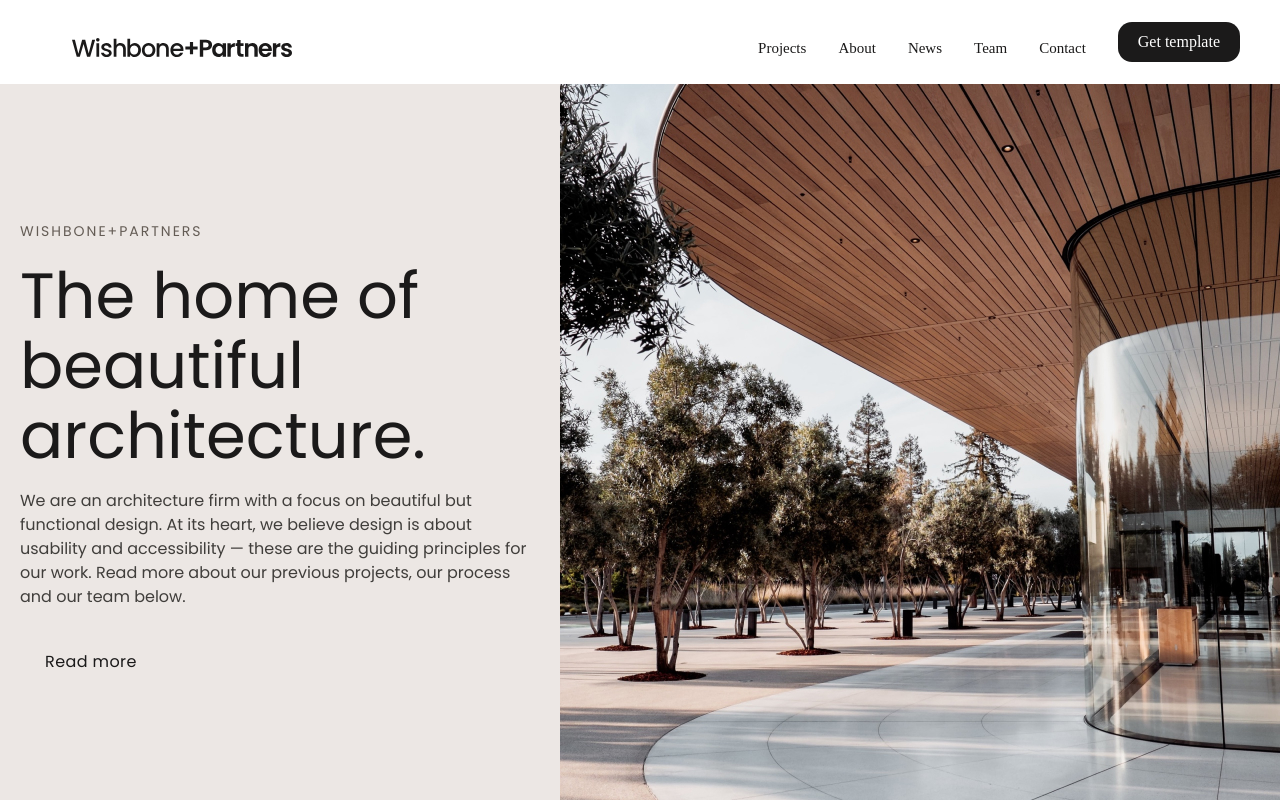
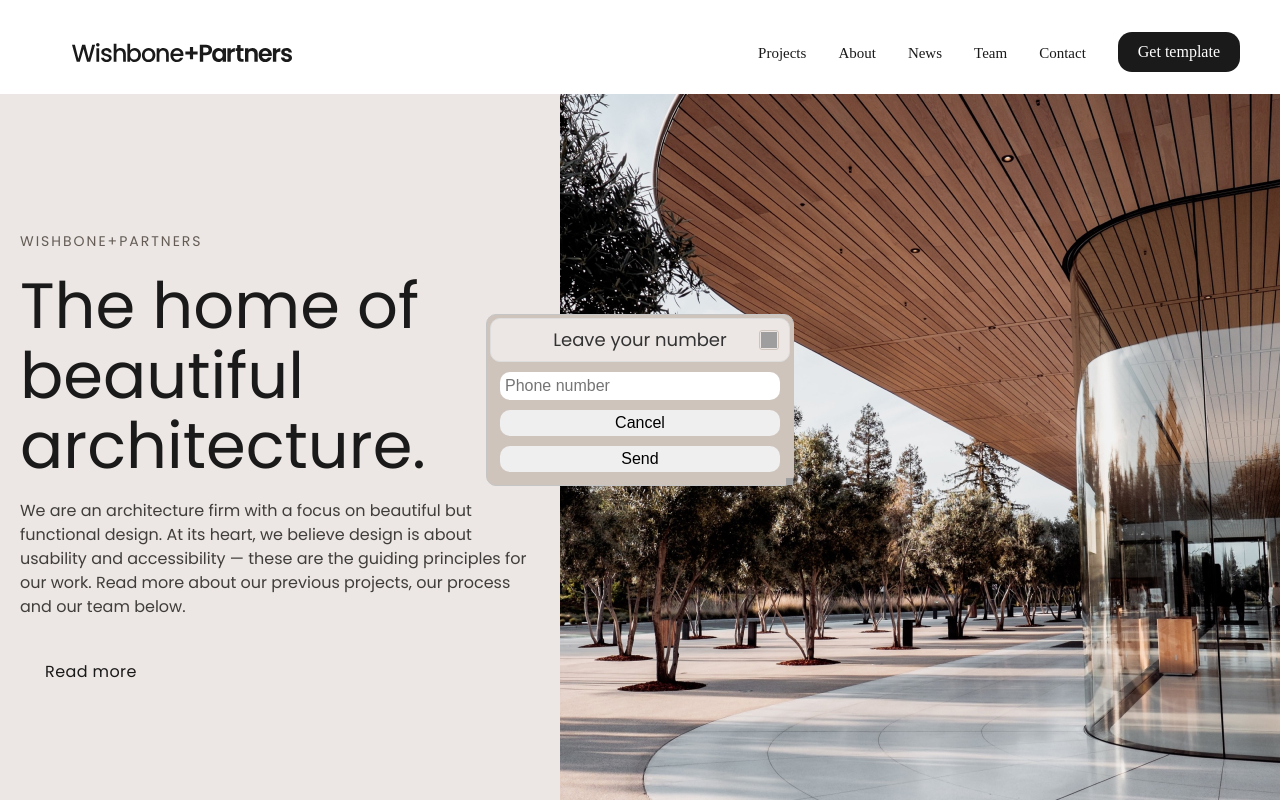
Before and after one commit to KhamzinIllya/Wishbone, a plain HTML site: page index.html in a window 1280 px wide. Both pictures are taken after a click on the link "Get template". Shown: the top 800 px of the page. Drawn offline with nearby package versions, Linux system fonts and the light colour scheme; files that its build step writes are made by us from their sources; grey boxes are pictures that could not be loaded.

Commit message:
Wishbone dialog

```diff
--- a/css/style.css
+++ b/css/style.css
@@ -89,7 +89,7 @@ header ul li:hover a{
 
 
 .item6 {
-    margin: 0 0 0 32px;
+    margin: 10px 0 0 32px;
     background-color: #1B1A1A;
     border-radius: 14px;
 }
@@ -448,3 +448,110 @@ header ul li:hover a{
     height: 9px;
     background-color: antiquewhite;
 }
+
+.ui-widget-header{
+    background:  #ECE7E4;
+    border-radius: 10px;
+}
+.ui-widget-content{
+    background:  #CEC4BC;
+    border-radius: 10px;
+}
+
+.form_dialog {
+    display: flex;
+    flex-direction: column;
+    padding: 5px;
+}
+
+.ui-dialog .ui-dialog-title{
+    text-align: center;
+    font-family: 'Poppins';
+    font-style: normal;
+    font-weight: 400;
+    font-size: 18px;
+    line-height: 26px;
+
+}
+
+.ui-dialog .ui-dialog-titlebar{
+    display: flex;
+    justify-content: center;
+}
+
+.ui-state-hover .ui-icon, .ui-state-focus .ui-icon, .ui-button:hover .ui-icon, .ui-button:focus .ui-icon{
+    background-color: #CEC4BC ;
+}
+.ui-dialog .ui-dialog-titlebar-close{
+    right: 10px;
+}
+
+.ui-dialog .ui-dialog-content{
+    padding: 5px;
+}
+.dialog_input {
+    border-radius: 10px;
+    border: #645C55;
+    padding: 5px 5px 5px 5px;
+    outline: none;
+}
+
+
+.dialog_button_submit {
+    margin-top: 10px;
+    border-radius: 10px;
+    border: none;
+    text-align: center;
+    font-family: 'Poppins';
+    font-style: normal;
+    font-weight: 400;
+    font-size: 18px;
+    line-height: 26px;
+
+}
+.dialog_button_submit:hover{
+    transform: scale(1.05);
+}
+.dialog_button_reset {
+    margin-top: 10px;
+    border-radius: 10px;
+    border: none;
+    text-align: center;
+    font-family: 'Poppins';
+    font-style: normal;
+    font-weight: 400;
+    font-size: 18px;
+    line-height: 26px;
+
+}
+
+.dialog_button_reset:hover{
+    transform: scale(1.05);
+}
+
+.ui-dialog .ui-dialog-titlebar-close{
+    border-color: #CEC4BC;
+}
+
+.ui-dialog .ui-dialog-titlebar-close, .ui-buttone:active .ui-dialog-titlebar{
+    background-image: none;
+    background-color: unset;
+}
+
+.ui-icon {
+    text-indent: 0;
+}
+
+.ui-button .ui-icon {
+    font-family: "Font Awesome 6 Free";
+    font-weight: 900;
+    content: "/f00d";
+    font-size: 15px;
+    margin-right: 5px;
+    transform-style: unset;
+    color: #403E3B;
+}
+
+.ui-icon:hover {
+    transform: unset;
+}
--- a/index.html
+++ b/index.html
@@ -6,6 +6,9 @@
           content="width=device-width, user-scalable=no, initial-scale=1.0, maximum-scale=1.0, minimum-scale=1.0">
     <meta http-equiv="X-UA-Compatible" content="ie=edge">
     <title>Wishbone</title>
+
+    <link rel="stylesheet" href="//code.jquery.com/ui/1.13.2/themes/base/jquery-ui.css">
+    <link rel="stylesheet" href="/resources/demos/style.css">
     <link rel="preconnect" href="https://fonts.googleapis.com">
     <link rel="preconnect" href="https://fonts.gstatic.com" crossorigin>
     <link href="https://fonts.googleapis.com/css2?family=Poppins&display=swap" rel="stylesheet">
@@ -16,6 +19,15 @@
 
 </head>
 <body>
+
+<div id="dialog" title="Leave your number">
+    <form class="form_dialog">
+        <input class="dialog_input"  placeholder="Phone number">
+        <button class="dialog_button_reset"  type="reset">Cancel</button>
+        <button class="dialog_button_submit" type="submit">Send</button>
+    </form>
+</div>
+
 <header>
     <div class="conteiner">
         <a class="logo1" href="#"><img
@@ -40,7 +52,7 @@
                 </li>
                 <li class="item6">
                     <a class="link6"
-                       href="#">Get template</a>
+                       href="#" id="opener">Get template</a>
 
 
                 </li>
@@ -140,11 +152,11 @@
             <p class="footer_text">Powered by Webflow.<br> All rights reserved Wishbone+Partners, Inc.Licensing</p>
         </div>
         <ul class="list2">
-            <li class="item_logo1"><a href="#" ><img
+            <li class="item_logo1"><a href="#"><img
                     src="images/Path.svg"></a></li>
-            <li class="item_logo2"><a  href="#"><img
+            <li class="item_logo2"><a href="#"><img
                     src="images/Shape.svg"></a></li>
-            <li class="item_logo3"><a  href="#"><img
+            <li class="item_logo3"><a href="#"><img
                     src="images/Path%20(1).svg"></a></li>
         </ul>
     </div>
@@ -157,6 +169,7 @@
         src="https://code.jquery.com/jquery-3.6.0.min.js"
         integrity="sha256-/xUj+3OJU5yExlq6GSYGSHk7tPXikynS7ogEvDej/m4="
         crossorigin="anonymous"></script>
+<script src="https://code.jquery.com/ui/1.13.2/jquery-ui.js"></script>
 <script src="js/owl.carousel.js"></script>
 <script src="js/script.js"></script>
 
--- a/js/script.js
+++ b/js/script.js
@@ -1,4 +1,22 @@
 $(document).ready(function(){
+
+    $( function() {
+        $( "#dialog" ).dialog({
+            autoOpen: false,
+            show: {
+                effect: "blind",
+                duration: 1000
+            },
+            hide: {
+                effect: "explode",
+                duration: 1000
+            }
+        });
+
+        $( "#opener" ).on( "click", function() {
+            $( "#dialog" ).dialog( "open" );
+        });
+    } );
 
     $('.owl-carousel').owlCarousel({
         loop:true,
```
Also changed, not shown: images/xmark-solid.svg (added).
